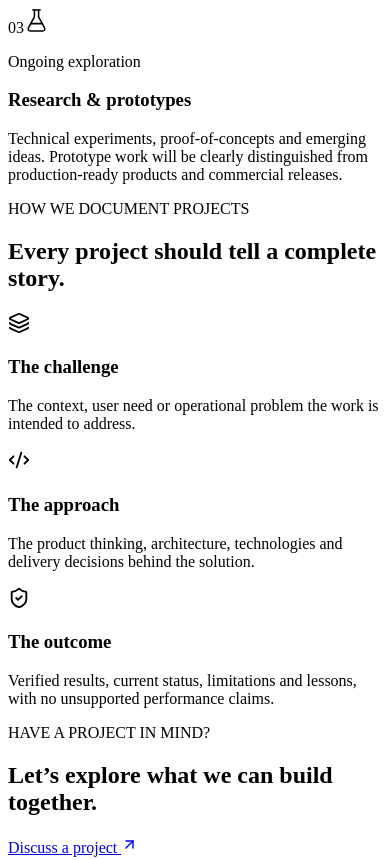
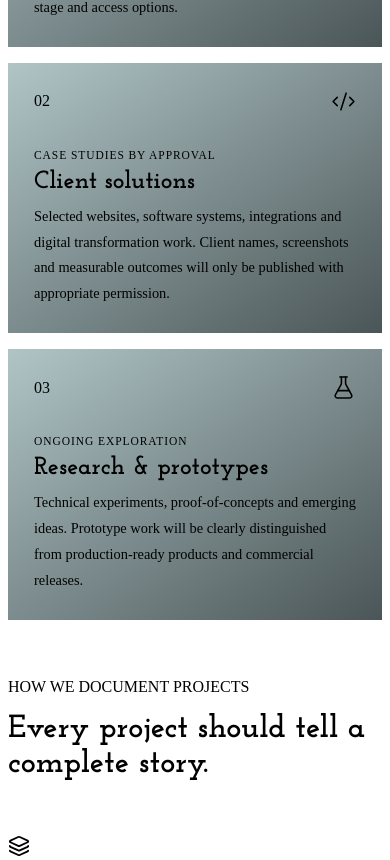
Before and after one commit to ederstoneCorp/CodeMtaani-Group, a Next.js app: page /work in a window 390 px wide. Shown: the part 944-1804 px from the top of the page. Built offline with nearby package versions, Linux system fonts and the light colour scheme; no server answers; a web font is replaced by a local one.

Commit message:
style: add portfolio responsive layouts

```diff
--- a/src/app/globals.css
+++ b/src/app/globals.css
@@ -1 +1,20 @@
 .division-detail-card{display:flex;flex-direction:column;align-items:flex-start;gap:12px;text-decoration:none}.division-detail-card h3{margin-top:14px}.division-detail-card .text-link{margin-top:auto;padding-top:24px}.division-capabilities{margin-top:38px}.division-capabilities .info-card{min-height:175px}.division-capabilities .info-card h3{margin-top:38px}
+
+
+/* Products and work portfolio */
+.work-intro{display:grid;grid-template-columns:.8fr 1.2fr;gap:42px;align-items:start;margin:58px 0 30px;padding:30px 0;border-top:1px solid var(--line);border-bottom:1px solid var(--line)}
+.work-intro h2,.work-profile-standard>h2,.work-cta h2{font-family:var(--font-josefin-slab),serif;font-size:clamp(2rem,4vw,3.2rem);line-height:1.08;margin:12px 0}
+.work-intro>p,.work-cta>div>p:last-child{color:var(--muted);line-height:1.9;margin:0;max-width:720px}
+.work-stream-grid{display:grid;grid-template-columns:repeat(3,minmax(0,1fr));gap:16px}
+.work-stream-card{padding:26px;border:1px solid var(--line);background:linear-gradient(145deg,rgba(10,74,78,.32),rgba(5,20,23,.72));min-height:285px;display:flex;flex-direction:column}
+.work-stream-top{display:flex;align-items:center;justify-content:space-between;color:var(--accent)}
+.work-status{font-size:.72rem;letter-spacing:.08em;text-transform:uppercase;color:var(--accent);margin:35px 0 8px}
+.work-stream-card h3,.work-standard-grid h3{font-family:var(--font-josefin-slab),serif;font-size:1.55rem;margin:0 0 10px}
+.work-stream-card>p:last-child,.work-standard-grid p{font-size:.9rem;line-height:1.8;color:var(--muted);margin:0}
+.work-profile-standard{margin:88px 0 64px}
+.work-standard-grid{display:grid;grid-template-columns:repeat(3,minmax(0,1fr));gap:30px;margin-top:32px}
+.work-standard-grid article{border-top:1px solid var(--line);padding-top:22px}
+.work-standard-grid article>svg{color:var(--accent);margin-bottom:24px}
+.work-cta{display:flex;justify-content:space-between;align-items:center;gap:30px;padding:35px;border:1px solid var(--line);background:rgba(9,58,61,.35);margin-bottom:20px}
+.work-cta h2{max-width:650px}
+@media(max-width:760px){.work-intro{grid-template-columns:1fr;gap:12px}.work-stream-grid,.work-standard-grid{grid-template-columns:1fr}.work-stream-card{min-height:unset}.work-cta{align-items:flex-start;flex-direction:column;padding:24px}.work-profile-standard{margin:58px 0 42px}}
```
